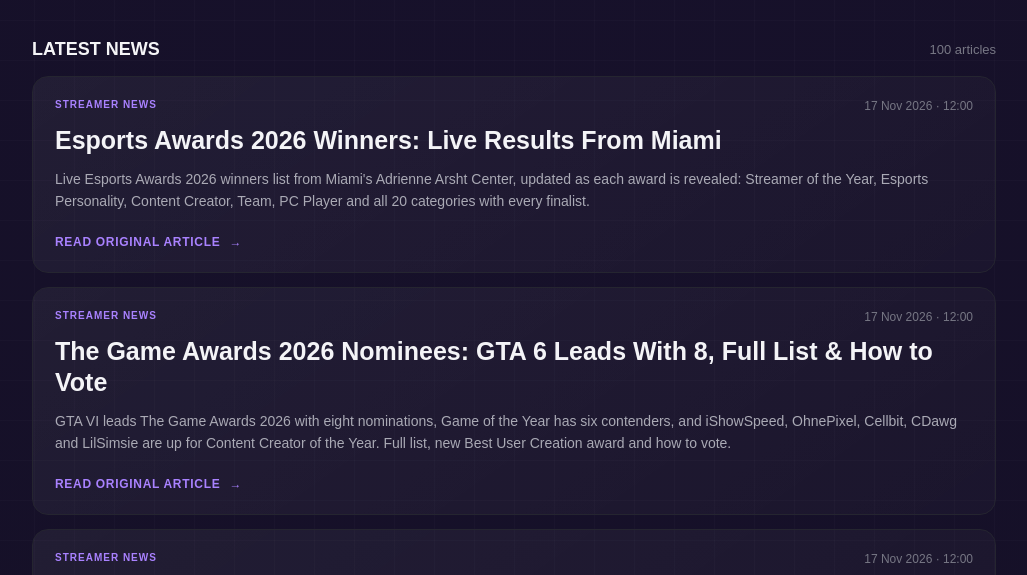
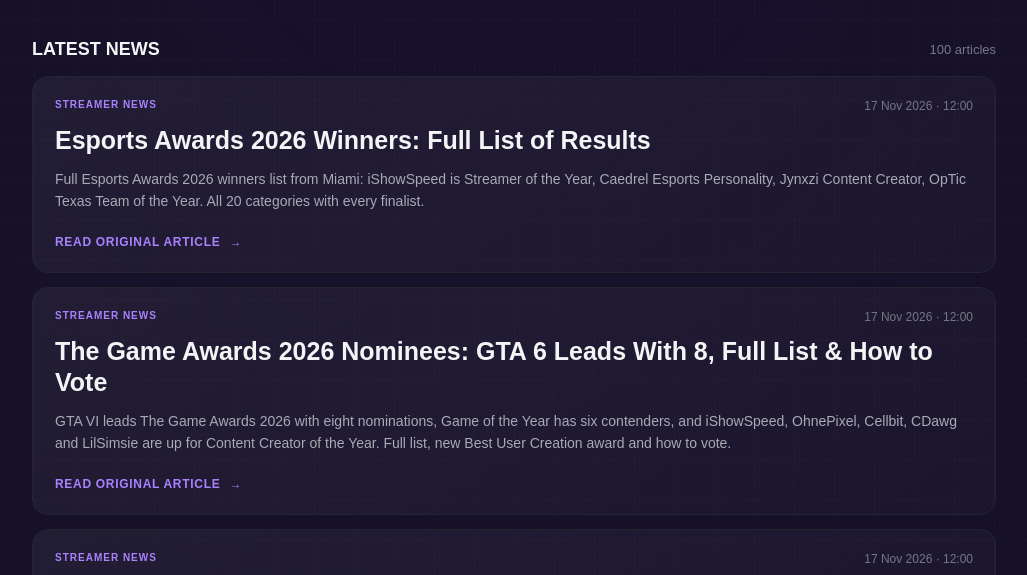
Before and after one commit to Ayk0rn/StreamerNews, a plain HTML site: page index.html in a window 1280 px wide. Shown: the part 180-755 px from the top of the page, without its empty margins (126-1153 px from the left). Drawn offline with Linux system fonts and the light colour scheme.

Commit message:
Update streamer news

```diff
--- a/index.html
+++ b/index.html
@@ -315,11 +315,11 @@ body::before {
                 <a href="https://streamer.guide/blog/esports-awards-2026-winners"
                    target="_blank"
                    rel="noopener noreferrer">
-                    Esports Awards 2026 Winners: Live Results From Miami
-                </a>
-            </h2>
-
-            <p>Live Esports Awards 2026 winners list from Miami&#x27;s Adrienne Arsht Center, updated as each award is revealed: Streamer of the Year, Esports Personality, Content Creator, Team, PC Player and all 20 categories with every finalist.</p>
+                    Esports Awards 2026 Winners: Full List of Results
+                </a>
+            </h2>
+
+            <p>Full Esports Awards 2026 winners list from Miami: iShowSpeed is Streamer of the Year, Caedrel Esports Personality, Jynxzi Content Creator, OpTic Texas Team of the Year. All 20 categories with every finalist.</p>
 
             <a class="read"
                href="https://streamer.guide/blog/esports-awards-2026-winners"
```
